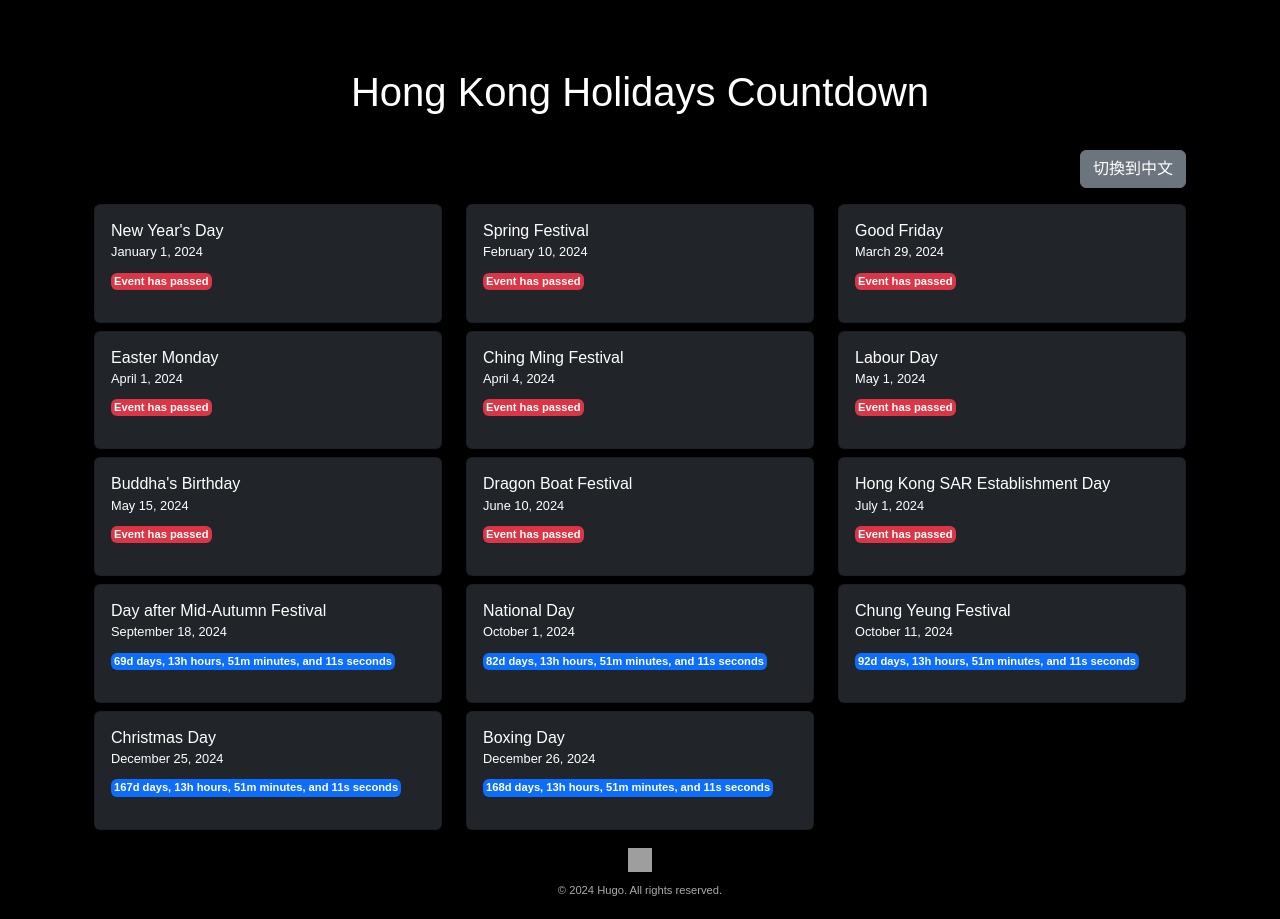
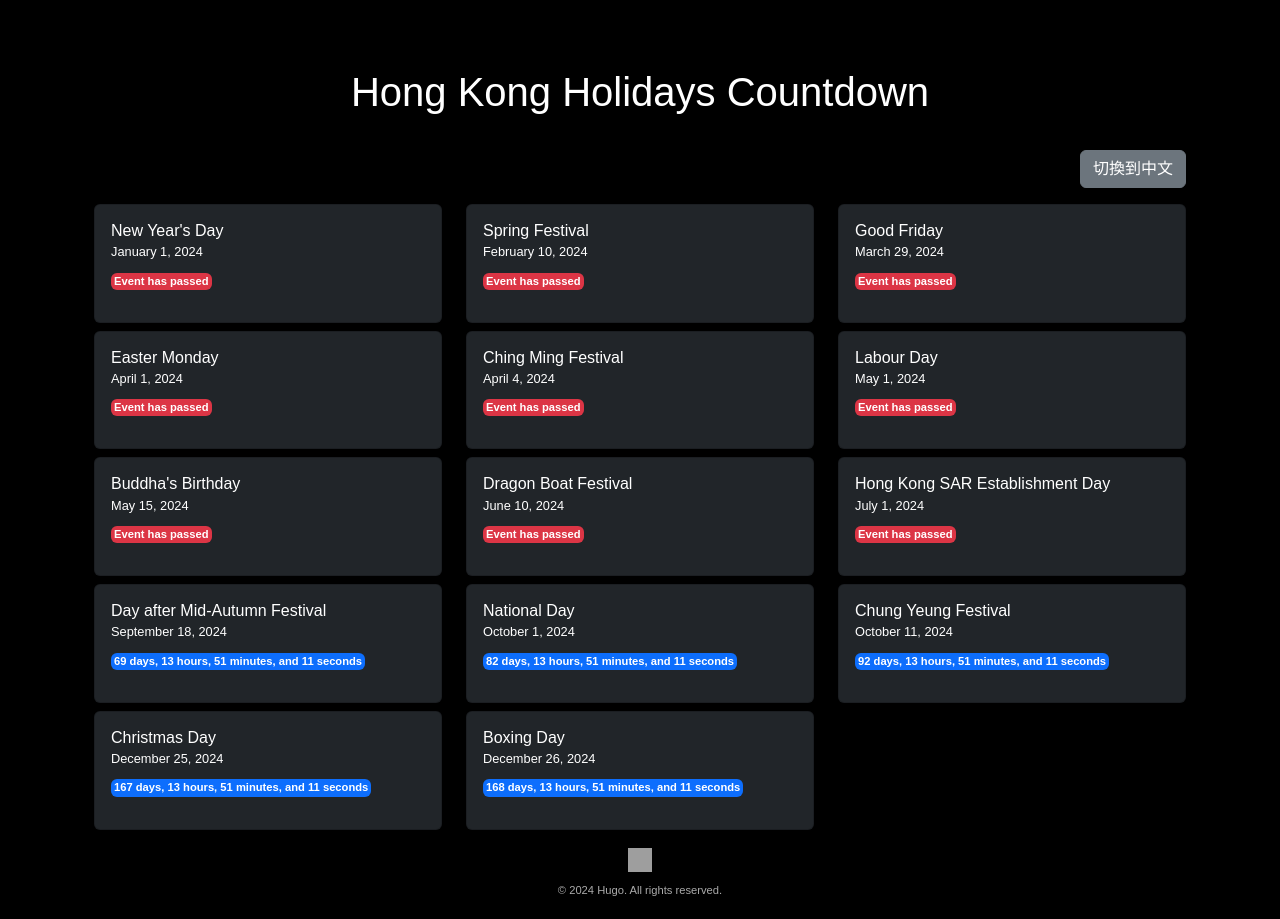
Before and after one commit to HugoLi0213/Hong-Kong-date-countdown-web, a Vue app: page / in a window 1280 px wide. Built offline with nearby package versions, Linux system fonts and the light colour scheme; grey boxes are pictures that could not be loaded.

Commit message:
change font dup case

```diff
--- a/src/components/DatesList.vue
+++ b/src/components/DatesList.vue
@@ -158,9 +158,13 @@ export default {
         return timeRemaining;
       }
 
-      const [days, hours, minutes, seconds] = timeRemaining.split(' ');
+      const parts = timeRemaining.split(' ');
+      const days = parts[0];
+      const hours = parts[1];
+      const minutes = parts[2];
+      const seconds = parts[3];
 
-      return `${days} ${this.timeTranslations[this.language][days === '1d' ? 'day' : 'days']}, ${hours} ${this.timeTranslations[this.language][hours === '1h' ? 'hour' : 'hours']}, ${minutes} ${this.timeTranslations[this.language][minutes === '1m' ? 'minute' : 'minutes']}, and ${seconds} ${this.timeTranslations[this.language][seconds === '1s' ? 'second' : 'seconds']}`;
+      return `${parseInt(days)} ${this.timeTranslations[this.language]['days']}, ${parseInt(hours)} ${this.timeTranslations[this.language]['hours']}, ${parseInt(minutes)} ${this.timeTranslations[this.language]['minutes']}, and ${parseInt(seconds)} ${this.timeTranslations[this.language]['seconds']}`;
     },
     updateCountdown() {
       this.dates.forEach(date => {
```
